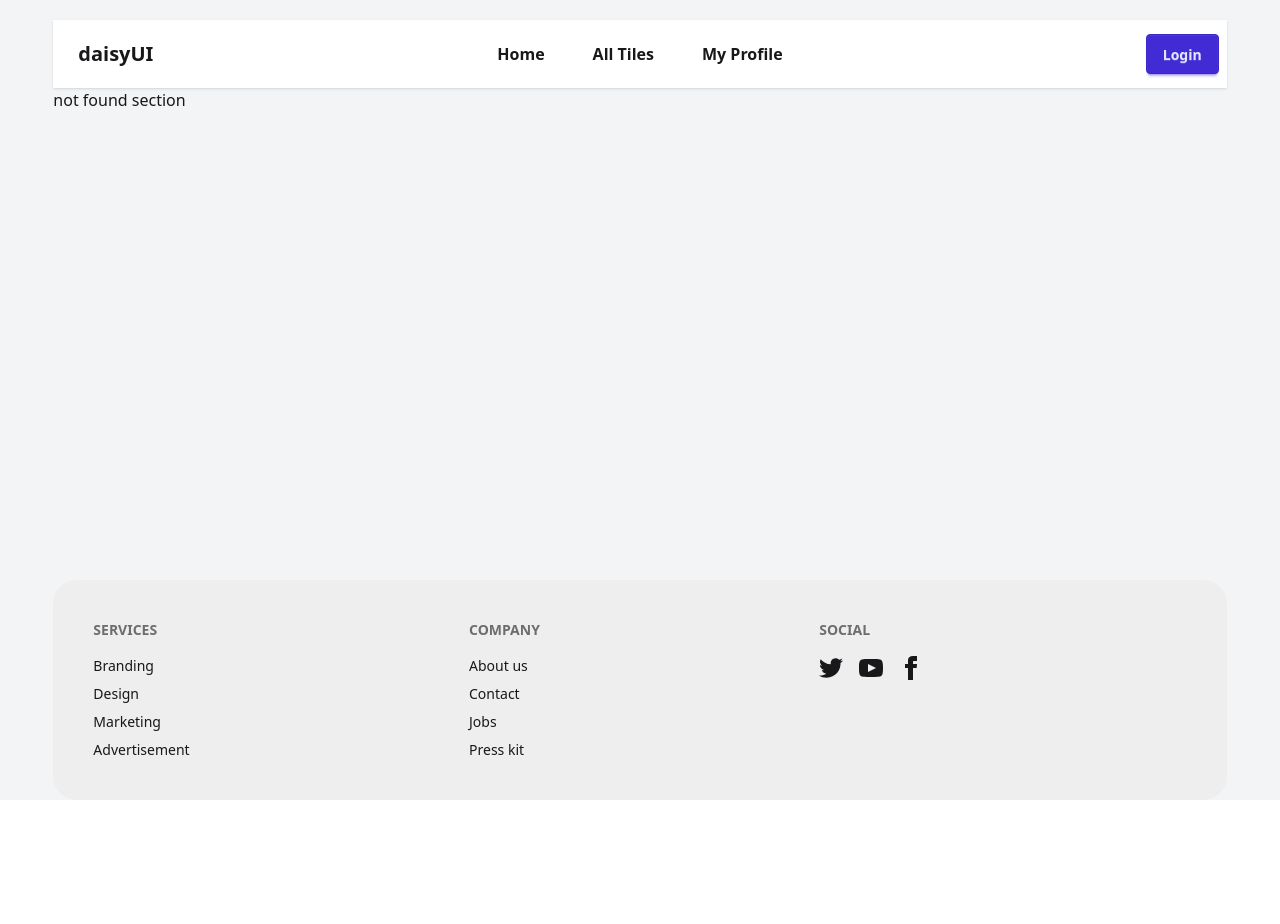
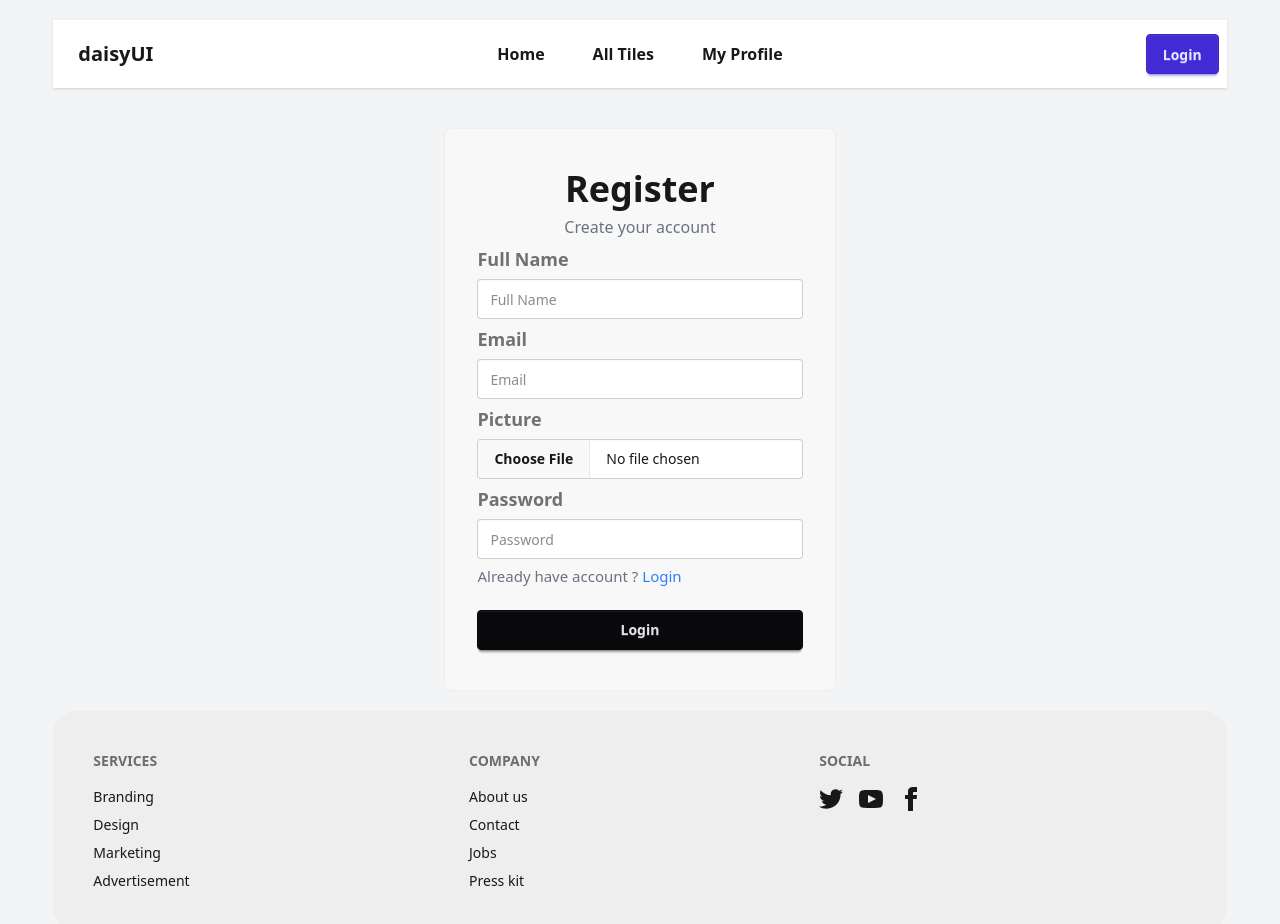
Before and after one commit to crack69-git/tiles, a Next.js app: page /signup in a window 1280 px wide. Before the commit this address had no page. Shown: the top 924 px of the page. Before the commit the page ends 800 px from the top, so only its background shows below. Built offline with nearby package versions, Linux system fonts and the light colour scheme.

Commit message:
added login and signup page

```diff
--- a/src/Components/Shared/AllCardSection.jsx
+++ b/src/Components/Shared/AllCardSection.jsx
@@ -3,7 +3,7 @@ import React from "react";
 const AllCardSection = ({ item }) => {
   return (
     <div>
-      <div className="card bg-base-100 w-96 shadow-sm">
+      <div className="card bg-base-100 shadow-sm">
         <figure className="px-10 pt-10">
           <img
             src="https://img.daisyui.com/images/stock/photo-1606107557195-0e29a4b5b4aa.webp"
--- a/src/app/all/page.jsx
+++ b/src/app/all/page.jsx
@@ -33,7 +33,7 @@ const page = async () => {
           <input type="search" required placeholder="Search" />
         </label>
       </div>
-      <div className="grid grid-cols-4 gap-4">
+      <div className="grid grid-cols-4 gap-4 mb-10">
         {/* <p>data.length: {data.length}</p> */}
         {data.map((item, index) => (
           <AllCardSection key={index} item={item} />
--- a/src/app/globals.css
+++ b/src/app/globals.css
@@ -1,3 +1,2 @@
 @import "tailwindcss";
 @plugin "daisyui";
-/* @import "@heroui/styles"; */
--- /dev/null
+++ b/src/app/login/page.jsx
@@ -0,0 +1,38 @@
+import Link from "next/link";
+import React from "react";
+
+const LoginPage = () => {
+  return (
+    <div>
+      <div className="flex items-center justify-center mt-10">
+        <fieldset className="fieldset w-4/12 bg-base-200 border-base-300 rounded-box border py-10 px-8">
+          <h2 className="text-center text-4xl font-bold">Login</h2>
+          <p className="text-center text-[16px] text-gray-500">
+            Login to your account
+          </p>
+          <label className="label text-lg font-semibold">Email</label>
+          <input type="email" className="input w-full" placeholder="Email" />
+
+          <label className="label text-lg font-semibold">Password</label>
+          <input
+            type="password"
+            className="input w-full"
+            placeholder="Password"
+          />
+          <p className="text-gray-500 text-[15px] ">
+            Don't have account ?{" "}
+            <Link
+              href="/signup"
+              className="text-blue-500 cursor-pointer hover:underline active:text-red-600"
+            >
+              Sign Up
+            </Link>
+          </p>
+          <button className="btn btn-neutral mt-4">Login</button>
+        </fieldset>
+      </div>
+    </div>
+  );
+};
+
+export default LoginPage;
--- /dev/null
+++ b/src/app/signup/page.jsx
@@ -0,0 +1,53 @@
+import Link from "next/link";
+import React from "react";
+
+const SignUpPage = () => {
+  return (
+    <div>
+      <div className="flex items-center justify-center mt-10">
+        <fieldset className="fieldset w-4/12 bg-base-200 border-base-300 rounded-box border py-10 px-8">
+          <h2 className="text-center text-4xl font-bold">Register</h2>
+          <p className="text-center text-[16px] text-gray-500">
+            Create your account
+          </p>
+          <label className="label text-lg font-semibold">Full Name</label>
+          <input
+            type="text"
+            className="input w-full"
+            placeholder="Full Name"
+            required
+          />
+          <label className="label text-lg font-semibold">Email</label>
+          <input
+            type="email"
+            className="input w-full"
+            placeholder="Email"
+            required
+          />
+          <label className="label text-lg font-semibold">Picture</label>
+          <input required type="file" className="file-input w-full" />
+          <label className="label text-lg font-semibold">Password</label>
+          <input
+            type="password"
+            className="input validator w-full"
+            required
+            placeholder="Password"
+          />
+
+          <p className="text-gray-500 text-[15px] ">
+            Already have account ?{" "}
+            <Link
+              href="/login"
+              className="text-blue-500 cursor-pointer hover:underline active:text-red-600"
+            >
+              Login
+            </Link>
+          </p>
+          <button className="btn btn-neutral mt-4">Login</button>
+        </fieldset>
+      </div>
+    </div>
+  );
+};
+
+export default SignUpPage;
```
